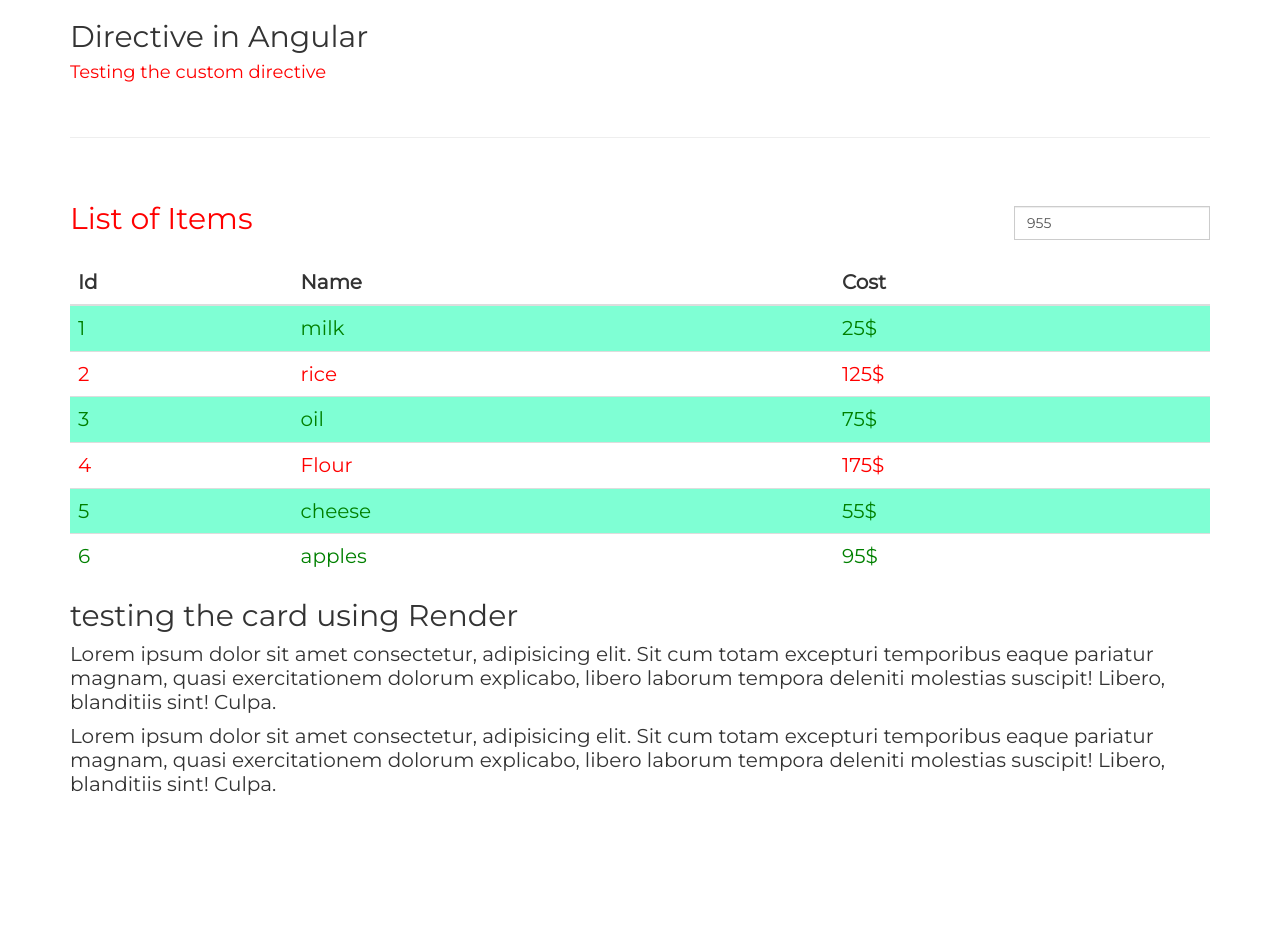
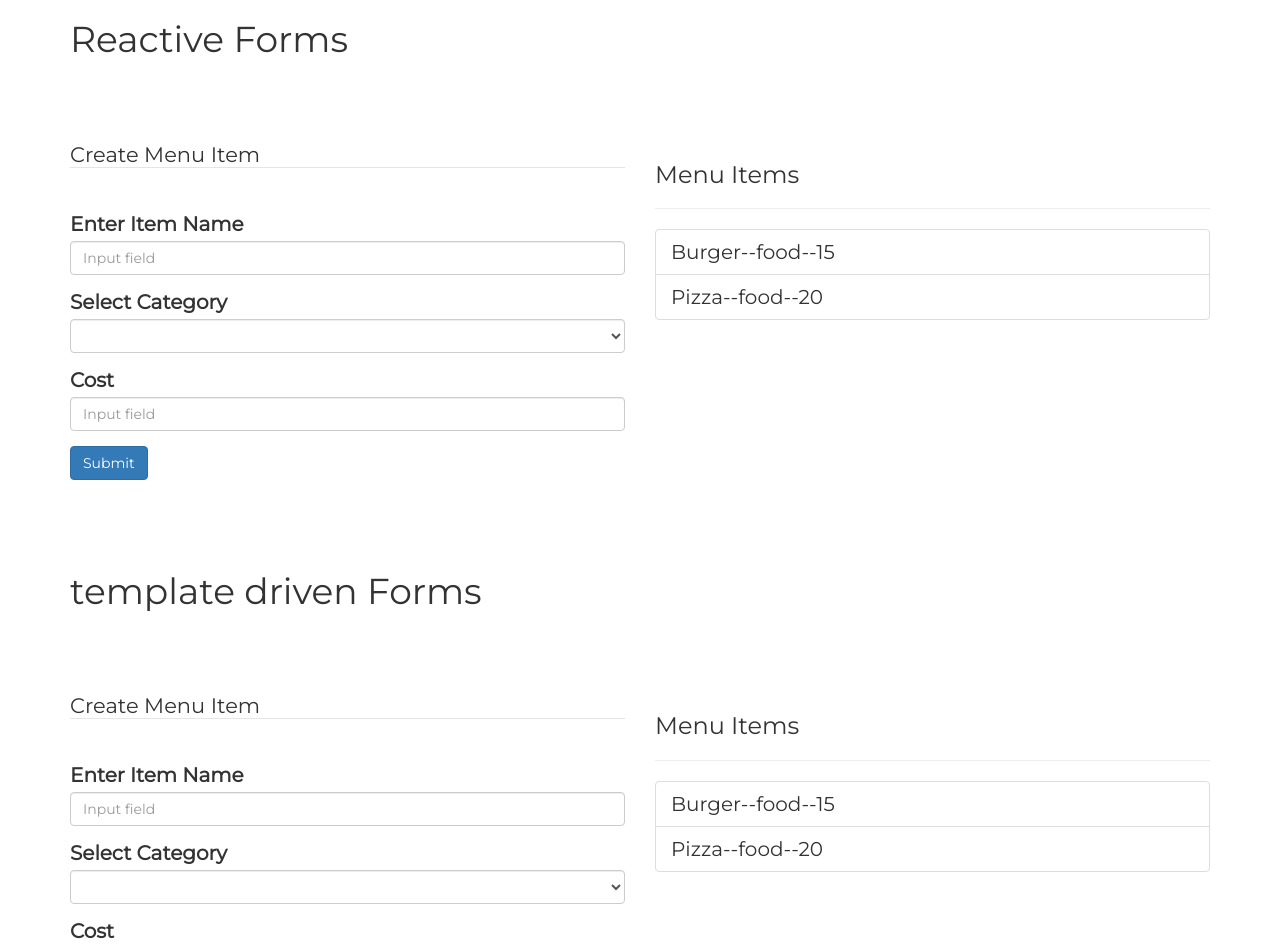
Before and after one commit to shivanayakd/app-training, an Angular app: page / in a window 1280 px wide. Shown: the top 946 px of the page. Before the commit the page ends 806 px from the top, so only its background shows below. Built offline with nearby package versions, Linux system fonts and the light colour scheme.

Commit message:
Forms in angular

```diff
--- a/src/app/app.component.html
+++ b/src/app/app.component.html
@@ -1,5 +1,6 @@
 <!-- <app-nav></app-nav>
 <app-main></app-main> -->
 <!-- <app-databinding></app-databinding> -->
-<app-mydirectives></app-mydirectives>
+<!-- <app-mydirectives></app-mydirectives> -->
 <!-- <app-cinter></app-cinter> -->
+<app-tforms></app-tforms>
--- /dev/null
+++ b/src/app/tforms/tforms.component.css
@@ -0,0 +1,5 @@
+select.ng-touched.ng-invalid,
+input.ng-touched.ng-invalid {
+    border-left: 5px solid red;
+    outline: none;
+}
--- /dev/null
+++ b/src/app/tforms/tforms.component.html
@@ -0,0 +1,122 @@
+<!--
+  Forms
+  1) Template driven - build the form in template
+  2) Reactive forms - it's not build in template
+ -->
+
+<div class="container">
+  <h1>Reactive Forms</h1>
+  <div class="row">
+    <div class="col-md-6">
+        <br>
+        <br>
+        <br>
+        <form [formGroup]="myreactivefrm" (ngSubmit)="myreactiveformsubmit()">
+          <legend>Create Menu Item</legend>
+          <br/>
+          <div class="form-group">
+            <label for="">Enter Item Name</label>
+            <input type="text" class="form-control" id="" placeholder="Input field" formControlName="rname">
+            <span *ngIf="myreactivefrm.get('rname').touched && myreactivefrm.get('rname').invalid && myreactivefrm.get('rname').errors.required" style="color: red;font-size: 0.7em">Name is required</span>
+            <span *ngIf="myreactivefrm.get('rname').touched && myreactivefrm.get('rname').invalid && myreactivefrm.get('rname').errors.minlength" style="color: red;font-size: 0.7em">Name should have minimum 5 characters</span>
+          </div>
+
+          <div class="form-group">
+            <label for="">Select Category</label>
+            <select class="form-control" formControlName="rcategory">
+              <option [value]="cat" *ngFor="let cat of category">
+                {{ cat }}</option>
+            </select>
+
+          </div>
+
+          <div class="form-group">
+            <label for="">Cost</label>
+            <input type="number" class="form-control" id="" placeholder="Input field" formControlName="rcost">
+          </div>
+
+
+          <button type="submit" class="btn btn-primary">Submit</button>
+        </form>
+
+    </div>
+    <div class="col-md-6">
+      <br>
+      <br>
+      <br>
+      <h3>Menu Items</h3>
+      <hr>
+      <ul class="list-group">
+        <li class="list-group-item" *ngFor="let item of menuItems">
+          {{ item.name + '--' + item.category + '--' + item.cost}}
+        </li>
+      </ul>
+
+    </div>
+  </div>
+</div>
+<br><br><br>
+
+
+
+
+
+
+
+
+
+
+
+
+<div class="container">
+  <h1>template driven Forms</h1>
+  <div class="row">
+    <div class="col-md-6">
+        <br>
+        <br>
+        <br>
+        <!-- <form #f="ngForm" (ngSubmit)="submitValues(f)"> -->
+        <form #f="ngForm" (ngSubmit)="submitValues()">
+          <legend>Create Menu Item</legend>
+          <br/>
+          <div class="form-group">
+            <label for="">Enter Item Name</label>
+            <input type="text" class="form-control" name="name" id="" placeholder="Input field" ngModel required minlength="5" #iname="ngModel">
+            <span *ngIf="iname.invalid && iname.touched && iname.errors.required" style="color:red;font-size: 0.7em;">Item name is required</span>
+            <span *ngIf="iname.invalid && iname.touched && iname.errors.minlength" style="color:red;font-size: 0.7em;">Item name should be more then 5 characters</span>
+          </div>
+
+          <div class="form-group">
+            <label for="">Select Category</label>
+            <select name="category" class="form-control" required ngModel>
+              <option [value]="cat" *ngFor="let cat of category">
+                {{ cat }}</option>
+            </select>
+
+          </div>
+
+          <div class="form-group">
+            <label for="">Cost</label>
+            <input type="number" name="cost" class="form-control" id="" placeholder="Input field" required ngModel>
+          </div>
+
+
+          <button type="submit" [disabled]="f.invalid" class="btn btn-primary">Submit</button>
+        </form>
+
+    </div>
+    <div class="col-md-6">
+      <br>
+      <br>
+      <br>
+      <h3>Menu Items</h3>
+      <hr>
+      <ul class="list-group">
+        <li class="list-group-item" *ngFor="let item of menuItems">
+          {{ item.name + '--' + item.category + '--' + item.cost}}
+        </li>
+      </ul>
+
+    </div>
+  </div>
+</div>
--- /dev/null
+++ b/src/app/tforms/tforms.component.ts
@@ -0,0 +1,57 @@
+import { Component, OnInit, ViewChild } from '@angular/core';
+import { NgForm, FormGroup, FormBuilder, Validators } from '@angular/forms';
+
+@Component({
+  selector: 'app-tforms',
+  templateUrl: './tforms.component.html',
+  styleUrls: ['./tforms.component.css']
+})
+export class TformsComponent implements OnInit {
+
+  myreactivefrm: FormGroup;
+
+
+
+  menuItems: any;
+  category: string[];
+  @ViewChild('f') myform: NgForm;
+  constructor(private fb: FormBuilder) { }
+
+  ngOnInit() {
+    this.createmyreactiveform();
+    this.category = ['food', 'drinks', 'deserts'];
+    this.menuItems = [
+      {
+        name: 'Burger',
+        category: 'food',
+        cost: 15
+      },
+      {
+        name: 'Pizza',
+        category: 'food',
+        cost: 20
+      }
+    ];
+  }
+
+  // submitValues(f: NgForm) {
+  submitValues() {
+    // console.log('From submitted values', f.value);
+    console.log('From submitted values', this.myform.value);
+    // this.menuItems.push(f.value);
+    this.menuItems.push(this.myform.value);
+  }
+
+  createmyreactiveform() {
+    this.myreactivefrm = this.fb.group({
+      'rname' : ['', [Validators.required, Validators.minLength(5)]],
+      'rcategory': ['', Validators.required],
+      'rcost' : ['', Validators.required]
+    });
+  }
+
+  myreactiveformsubmit() {
+    console.log('values from reactive form', this.myreactivefrm.value);
+  }
+
+}
```
Also changed, not shown: src/app/app.module.ts (+6 -3 lines), 1 other file (tests, documents, lock files or other folders).
